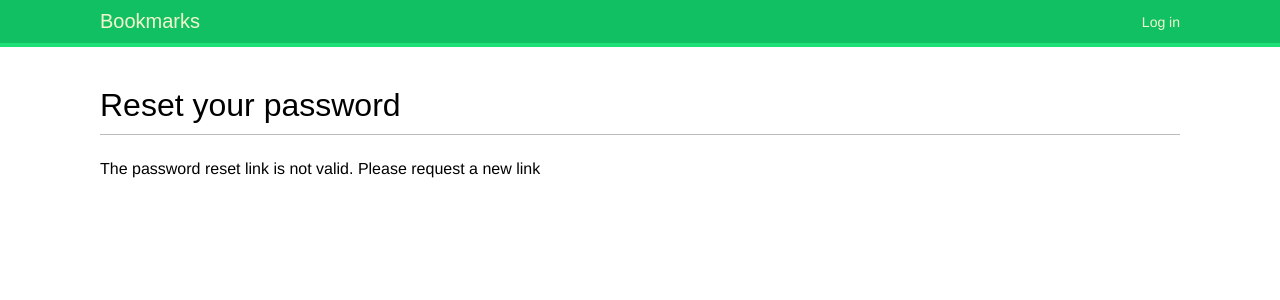
After one commit to LisaOz/Website, a Django app: page /account/password-reset/1/1/ in a window 1280 px wide. The commit adds this page. Shown: the top 300 px of the page. Run offline with Django 5.2, Linux system fonts and the light colour scheme; some web fonts are replaced.

Commit message:
Implement password change and reset functionality. Added ability for logged-in users to change their passwords. Enabled password reset via email link for users who have forgotten their passwords.

```diff
--- a/account/templates/registration/login.html
+++ b/account/templates/registration/login.html
@@ -19,5 +19,10 @@
             <input type="hidden" name="next" value="{{ next }}" />
             <p><input type="submit" value="Login"></p>
         </form>
+        <p>
+            <a href="{% url 'password_reset' %}">
+                Forgot your password?
+            </a>
+        </p>
     </div>
 {% endblock %}
--- /dev/null
+++ b/account/templates/registration/password_reset_confirm.html
@@ -0,0 +1,18 @@
+{% extends "base.html" %}
+
+{% block title %}Reset your password{% endblock %}
+
+{% block content %}
+    <h1>Reset your password</h1>
+    {% if validlink %}
+        <p>Please enter your new password:</p>
+        <p>Please enter your new password again:</p>
+        <form method="post">
+            {{ form.as_p }}
+            {% csrf_token %}
+            <p><input_type="submit" value="Reset password" /></p>
+        </form>
+    {% else %}
+    <p>The password reset link is not valid. Please request a new link</p>
+    {% endif %}
+{% endblock %}
--- /dev/null
+++ b/account/templates/registration/password_reset_email.html
@@ -0,0 +1,5 @@
+Someone asked for a password reset for the email {{ email }}.
+Follow the link below to reset your password:
+{{ protocol }}://{{ domain }}{% url 'password_reset_confirm' uidb64=uidb64 token=token %}
+
+Your username: {{ user.get_username }}
--- a/account/urls.py
+++ b/account/urls.py
@@ -7,8 +7,14 @@ urlpatterns = [
 
     path('login/', auth_views.LoginView.as_view(), name='login'), # Login view from Django authentication framework
     path('logout/', auth_views.LogoutView.as_view(), name='logout'), # Logout view ...
+
     path('', views.dashboard, name='dashboard'), # view for the dashboard
+
     path('password-change/', auth_views.PasswordChangeView.as_view(), name='password_change'), # url for password change
     path('password-change/done/', auth_views.PasswordChangeDoneView.as_view(), name='password_change_done'),
 
+    path('password-reset/', auth_views.PasswordResetView.as_view(), name='password_reset'), # urls fr reset password
+    path('password-reset/done/', auth_views.PasswordResetDoneView.as_view(), name='password_reset_done'),
+    path('password-reset/<uidb64>/<token>/', auth_views.PasswordResetConfirmView.as_view(), name='password_reset_confirm'), # tocken
+    path('password-reset/complete/', auth_views.PasswordResetCompleteView.as_view(), name='password_reset_complete'),
 ]
--- a/bookmarks/settings.py
+++ b/bookmarks/settings.py
@@ -71,7 +71,7 @@ TEMPLATES = [
 
 WSGI_APPLICATION = 'bookmarks.wsgi.application'
 
-
+EMAIL_BACKEND = 'django.core.mail.backends.console.EmailBackend' # class that will be used to send emails
 # Database
 # https://docs.djangoproject.com/en/5.0/ref/settings/#databases
 
```
Also changed, not shown: account/templates/registration/password_reset_complete.html (added, +7 -0 lines), account/templates/registration/password_reset_done.html (added, +8 -0 lines), account/templates/registration/password_reset_form.html (added, +13 -0 lines), db.sqlite3.
